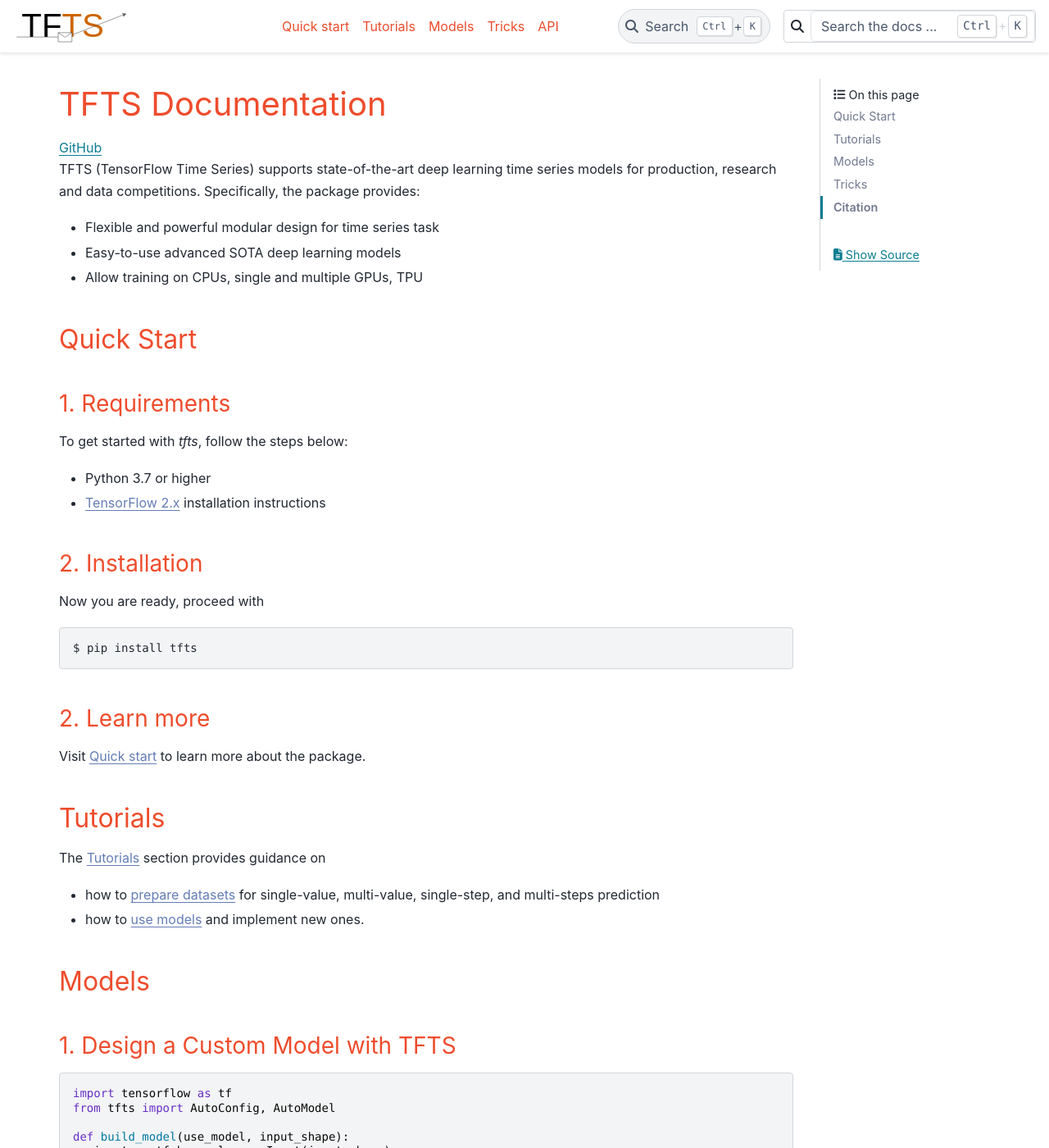
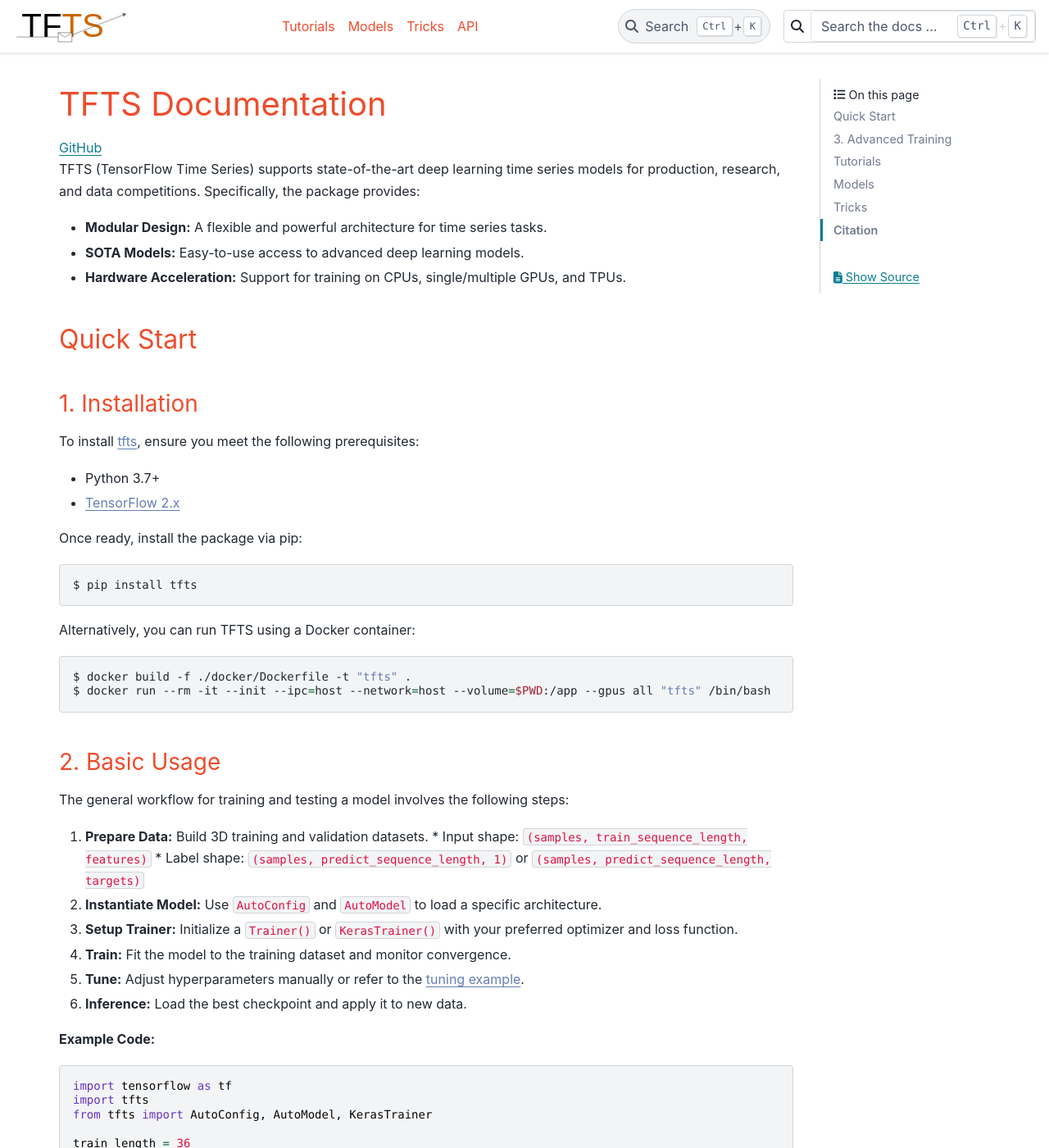
Before and after one commit to LongxingTan/Time-series-prediction, a Sphinx documentation site: the page built from docs/source/index.rst, in a window 1280 px wide and 1400 px high. Shown: the whole window at 82% size. Built offline with Sphinx 7.4.7 and the PyData theme 0.15.4, drawn with Linux system fonts in a browser that asks for light colours; some of the changed text lies outside the part shown.

Commit message:
update docs

```diff
--- a/docs/source/index.rst
+++ b/docs/source/index.rst
@@ -5,49 +5,163 @@
 
 TFTS Documentation
 ==================================================
+
 .. raw:: html
 
    <a class="github-button" href="https://github.com/LongxingTan/Time-series-prediction" data-icon="octicon-star" data-size="large" data-show-count="true" aria-label="Star LongxingTan/Time-series-prediction on GitHub">GitHub</a>
 
-TFTS (TensorFlow Time Series) supports state-of-the-art deep learning time series models for production, research and data competitions. Specifically, the package provides:
+TFTS (TensorFlow Time Series) supports state-of-the-art deep learning time series models for production, research, and data competitions. Specifically, the package provides:
 
-* Flexible and powerful modular design for time series task
-* Easy-to-use advanced SOTA deep learning models
-* Allow training on CPUs, single and multiple GPUs, TPU
+* **Modular Design:** A flexible and powerful architecture for time series tasks.
+* **SOTA Models:** Easy-to-use access to advanced deep learning models.
+* **Hardware Acceleration:** Support for training on CPUs, single/multiple GPUs, and TPUs.
 
 
 Quick Start
 -----------------
 
-1. Requirements
-~~~~~~~~~~~~~~~~~~
+1. Installation
+~~~~~~~~~~~~~~~~~~~~
 
-To get started with `tfts`, follow the steps below:
+To install `tfts <https://github.com/LongxingTan/Time-series-prediction>`_, ensure you meet the following prerequisites:
 
-* Python 3.7 or higher
-* `TensorFlow 2.x <https://www.tensorflow.org/install/pip>`_ installation instructions
+* Python 3.7+
+* `TensorFlow 2.x <https://www.tensorflow.org/install/pip>`_
 
-
-2. Installation
-~~~~~~~~~~~~~~~~~~
-Now you are ready, proceed with
+Once ready, install the package via pip:
 
 .. code-block:: shell
 
     $ pip install tfts
 
-2. Learn more
+Alternatively, you can run TFTS using a Docker container:
+
+.. code-block:: shell
+
+    $ docker build -f ./docker/Dockerfile -t "tfts" .
+    $ docker run --rm -it --init --ipc=host --network=host --volume=$PWD:/app --gpus all "tfts" /bin/bash
+
+
+2. Basic Usage
 ~~~~~~~~~~~~~~~~~~
 
-Visit :ref:`Quick start <quick-start>` to learn more about the package.
+.. currentmodule:: tfts
+
+The general workflow for training and testing a model involves the following steps:
+
+1.  **Prepare Data:** Build 3D training and validation datasets.
+    *   Input shape: ``(samples, train_sequence_length, features)``
+    *   Label shape: ``(samples, predict_sequence_length, 1)`` or ``(samples, predict_sequence_length, targets)``
+2.  **Instantiate Model:** Use ``AutoConfig`` and ``AutoModel`` to load a specific architecture.
+3.  **Setup Trainer:** Initialize a ``Trainer()`` or ``KerasTrainer()`` with your preferred optimizer and loss function.
+4.  **Train:** Fit the model to the training dataset and monitor convergence.
+5.  **Tune:** Adjust hyperparameters manually or refer to the `tuning example <https://github.com/LongxingTan/Time-series-prediction/blob/master/examples/run_tuner.py>`_.
+6.  **Inference:** Load the best checkpoint and apply it to new data.
+
+**Example Code:**
+
+.. code-block:: python
+
+    import tensorflow as tf
+    import tfts
+    from tfts import AutoConfig, AutoModel, KerasTrainer
+
+    train_length = 36
+    predict_sequence_length = 12
+
+    # 1. Load data
+    train, valid = tfts.get_data('sine', train_length, predict_sequence_length)
+
+    # 2. Build model: 'seq2seq', 'wavenet', 'transformer', 'rnn', 'tcn', 'bert'
+    model_name_or_path = 'seq2seq'
+    config = AutoConfig.for_model(model_name_or_path)
+    model = AutoModel.from_config(config, predict_sequence_length=predict_sequence_length)
+
+    # 3. Initialize Trainer
+    opt = tf.keras.optimizers.Adam(0.001)
+    loss_fn = tf.keras.losses.MeanSquaredError()
+    trainer = KerasTrainer(model, loss_fn=loss_fn, optimizer=opt)
+
+    # 4. Train
+    trainer.train(train, valid, epochs=30, batch_size=32)
+
+    # 5. Predict
+    trainer.predict(valid[0])
+
+
+3. Advanced Training
+------------------------------
+
+3.1 Prepare the Data
+~~~~~~~~~~~~~~~~~~~~~~~~
+TFTS accepts time series data in a specific 3D format.
+
+*   **Input Shape:** ``(num_examples, train_sequence_length, num_features)``
+*   **Output Shape:** ``(num_examples, predict_sequence_length, num_outputs)``
+
+Before training, ensure your raw data is preprocessed into these dimensions. Perform any necessary data cleaning, normalization, or transformation steps prior to reshaping.
+
+
+3.2 Training Strategies
+~~~~~~~~~~~~~~~~~~~~~~~~~~
+You can customize the training process with different strategies, schedulers, and weight management.
+
+**Multi-GPU / TPU Training**
+
+.. code-block:: python
+
+    from tfts import KerasTrainer
+
+    config = AutoConfig.for_model(model_name_or_path)
+    model = AutoModel.from_config(config, predict_sequence_length=predict_sequence_length)
+
+    optimizer = {
+        'class_name': 'adam',
+        'config': {'learning_rate': 0.0005}
+    }
+
+    strategy = tf.distribute.MirroredStrategy()
+    trainer = KerasTrainer(model, strategy=strategy)
+    trainer.train(train_gen, valid_gen, optimizer=optimizer, epochs=30)
+
+**Learning Rate Scheduler**
+
+.. code-block:: python
+
+    opt = tf.keras.optimizers.Adam(0.001)
+    loss_fn = tf.keras.losses.MeanSquaredError()
+
+    lr_scheduler = tf.keras.optimizers.schedules.CosineDecay(
+        initial_learning_rate=0.001,
+        decay_steps=1000,
+    )
+
+    trainer = KerasTrainer(model)
+    trainer.train(train_dataset, valid_dataset, optimizer=opt, loss_fn=loss_fn, lr_scheduler=lr_scheduler)
+
+**Pretrained Weights**
+
+.. code-block:: python
+
+    # Save weights
+    model = AutoModel.from_config(config, predict_sequence_length=predict_sequence_length)
+    model.save_pretrained("tfts-model")
+
+    # Load weights
+    model = AutoModel.from_pretrained("tfts-model")
+
+
+3.3 Model Serving
+~~~~~~~~~~~~~~~~~~~~~~~
+Once trained, deploy the model for inference. Ensure the model is saved in a format compatible with your serving environment (e.g., TensorFlow SavedModel or ONNX). Set up an API to handle requests, preprocess input data, and return predictions in real-time.
 
 
 Tutorials
 ----------
-The :ref:`Tutorials <tutorials>` section provides guidance on
+The :ref:`Tutorials <tutorials>` section provides guidance on:
 
-- how to :ref:`prepare datasets<prepare_data>` for single-value, multi-value, single-step, and multi-steps prediction
-- how to :ref:`use models<train_models>` and implement new ones.
+- :ref:`Preparing datasets <prepare_data>` for single-value, multi-value, single-step, and multi-step prediction.
+- :ref:`Using existing models <train_models>` and implementing custom architectures.
 
 
 Models
@@ -55,7 +169,7 @@ Models
 
 1. Design a Custom Model with TFTS
 ~~~~~~~~~~~~~~~~~~~~~~~~~~~~~~~~~~~~~~~~
-
+You can easily integrate TFTS models as backbones within a custom Keras architecture.
 
 .. code-block:: python
 
@@ -64,9 +178,11 @@ Models
 
    def build_model(use_model, input_shape):
       inputs = tf.keras.layers.Input(input_shape)
+
+      # Use TFTS model as a backbone
       config = AutoConfig.for_model(use_model)
+      backbone = AutoModel.from_config(config)
 
-      backbone = AutoModel.from_config(config)
       outputs = backbone(inputs)
       model = tf.keras.Model(inputs, outputs=outputs)
 
@@ -80,24 +196,25 @@ Models
    model.summary()
 
 
-2. More highlights
+2. Highlights
 ~~~~~~~~~~~~~~~~~~~~~~~~
 
-The tfts library supports the SOTA deep learning models for time series.
+TFTS powers competitive solutions in major data science competitions:
 
-- `TFTS BERT model <https://github.com/LongxingTan/KDDCup2022-Baidu>`_ — 3rd place in `Baidu KDD Cup 2022 <https://aistudio.baidu.com/aistudio/competition/detail/152/0/introduction>`_
-- `TFTS Seq2Seq model <https://github.com/LongxingTan/Data-competitions/tree/master/tianchi-enso-prediction>`_ — 4th place in `Alibaba Tianchi ENSO prediction <https://tianchi.aliyun.com/competition/entrance/531871/introduction>`_
-- :ref:`Learn more models <models>`
+- **TFTS BERT:** 3rd place in `Baidu KDD Cup 2022 <https://aistudio.baidu.com/aistudio/competition/detail/152/0/introduction>`_ (See `Code <https://github.com/LongxingTan/KDDCup2022-Baidu>`_).
+- **TFTS Seq2Seq:** 4th place in `Alibaba Tianchi ENSO prediction <https://tianchi.aliyun.com/competition/entrance/531871/introduction>`_ (See `Code <https://github.com/LongxingTan/Data-competitions/tree/master/tianchi-enso-prediction>`_).
+
+:ref:`View all supported models <models>`
 
 
 Tricks
-----------
-Visit :ref:`Tricks <tricks>` if you want to know more tricks to improve the prediction performance.
+-------------
+Visit the :ref:`Tricks <tricks>` page to discover techniques for improving prediction performance.
 
 
 Citation
 ------------
-If you find tfts project useful in your research, please consider cite:
+If you find TFTS useful in your research, please consider citing:
 
 .. code-block:: text
 
@@ -116,7 +233,6 @@ If you find tfts project useful in your research, please consider cite:
    :hidden:
    :maxdepth: 6
 
-   quick-start
    tutorials
    models
    tricks
```
Also changed, not shown: docs/source/quick-start.rst (deleted, +0 -137 lines), 1 other file.
